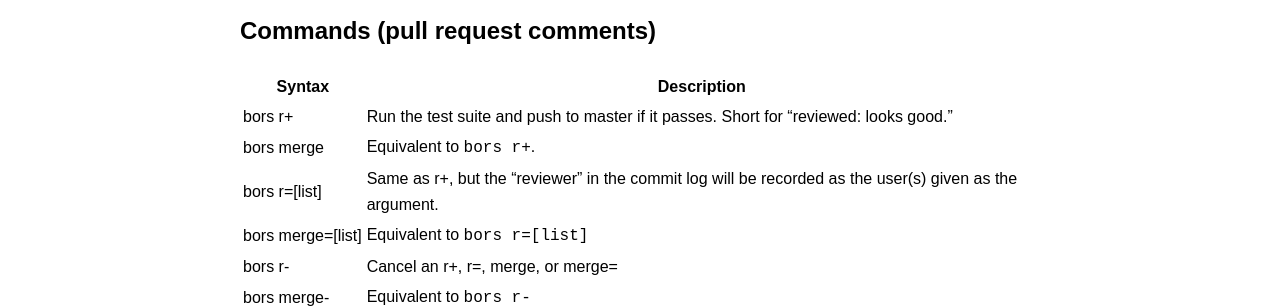
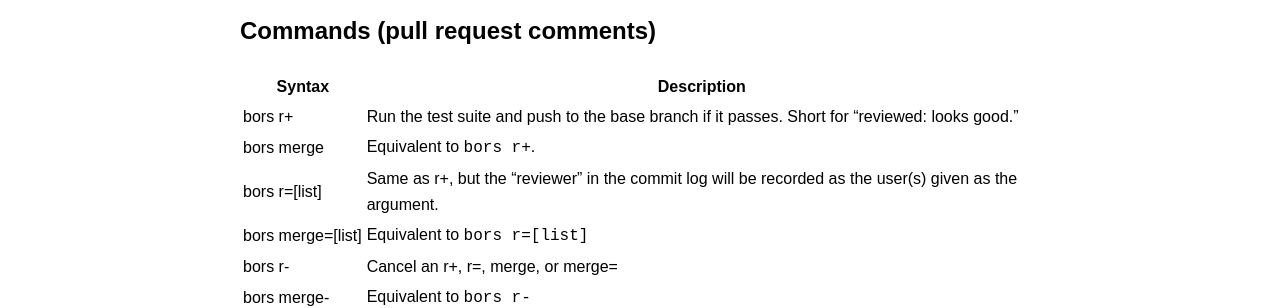
Before and after one commit to bors-ng/bors-ng.github.io, a Jekyll site: the page built from _documentation/reference.md, in a window 1280 px wide and 900 px high. Shown: the part 188-496 px from the top of the window. Built offline with Jekyll 4.4.1, drawn with Linux system fonts in a browser that asks for light colours.

Commit message:
Update reference.md
Update the language on the docs to reflect it also work with non-master branches. (https://forum.bors.tech/t/merge-to-dev-not-master-honor-the-default-branch-setting/255)

```diff
--- a/_documentation/reference.md
+++ b/_documentation/reference.md
@@ -13,7 +13,7 @@
 
 | Syntax | Description |
 |--------|-------------|
-| bors r+ | Run the test suite and push to master if it passes. Short for "reviewed: looks good."
+| bors r+ | Run the test suite and push to the base branch if it passes. Short for "reviewed: looks good."
 | bors merge | Equivalent to `bors r+`.
 | bors r=[list] | Same as r+, but the "reviewer" in the commit log will be recorded as the user(s) given as the argument.
 | bors merge=[list] | Equivalent to `bors r=[list]`
```
